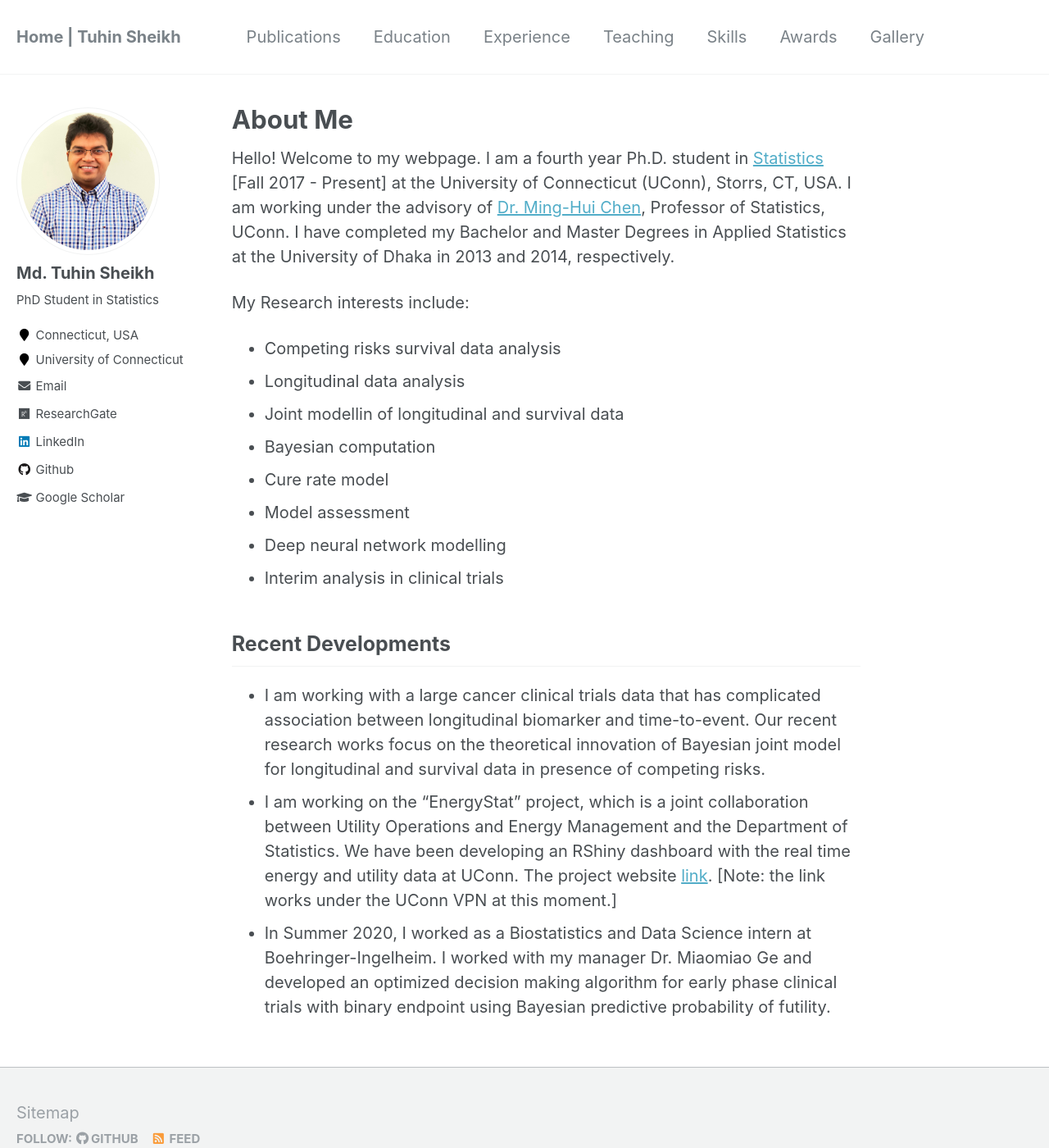
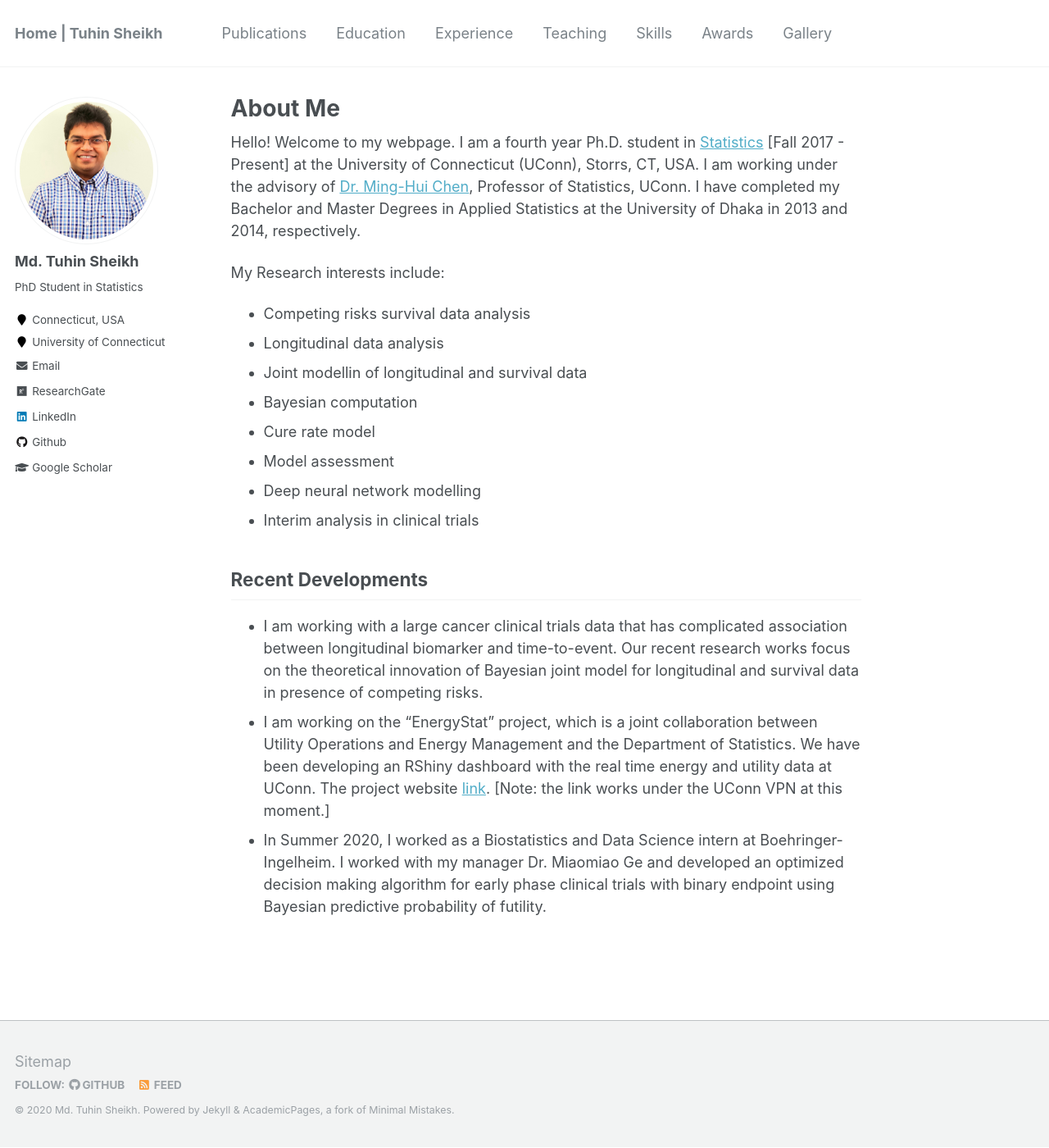
Before and after one commit to mdtuhinsheikh/mdtuhinsheikh.github.io, a Jekyll site: the page built from _pages/about.md, in a window 1280 px wide and 1400 px high. Shown: the whole window at 82% size. Built offline with Jekyll 4.4.1, drawn with Linux system fonts in a browser that asks for light colours.

Commit message:
Update _reset.scss

```diff
--- a/_sass/_reset.scss
+++ b/_sass/_reset.scss
@@ -8,18 +8,18 @@ html {
   /* apply a natural box layout model to all elements */
   box-sizing: border-box;
   background-color: $background-color;
-  font-size: 14px;//8px;
+  font-size: 12px;//8px;
 
   @include breakpoint($medium) {
-    font-size: 16px;//10px;
+    font-size: 14px;//10px;
   }
 
   @include breakpoint($large) {
-    font-size: 18px;//12px; // originally 20px
+    font-size: 16px;//12px; // originally 20px
   }
 
   @include breakpoint($x-large) {
-    font-size: 20px;//14px; // originally 22px
+    font-size: 18px;//14px; // originally 22px
   }
 
   -webkit-text-size-adjust: 100%;
```
